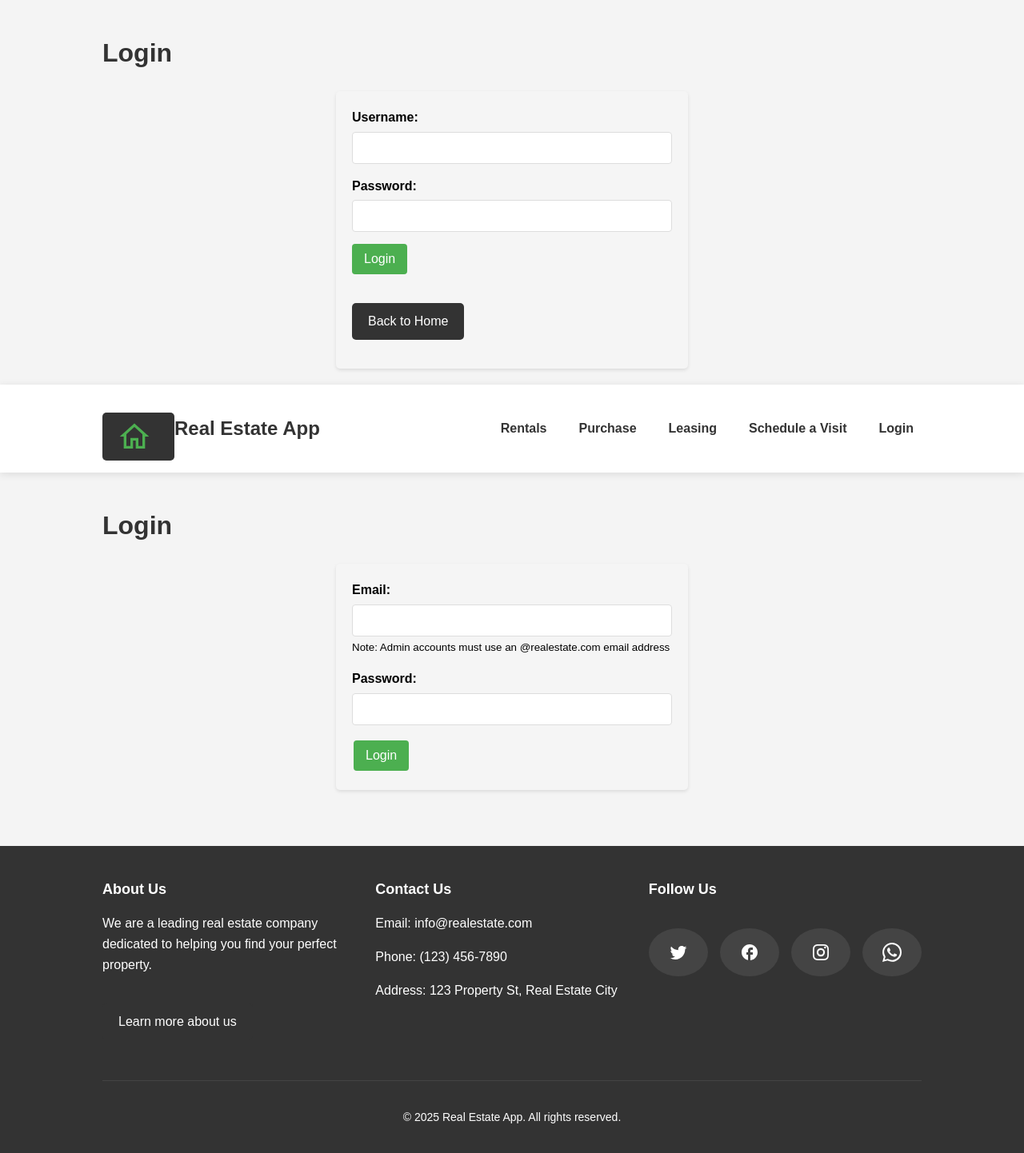
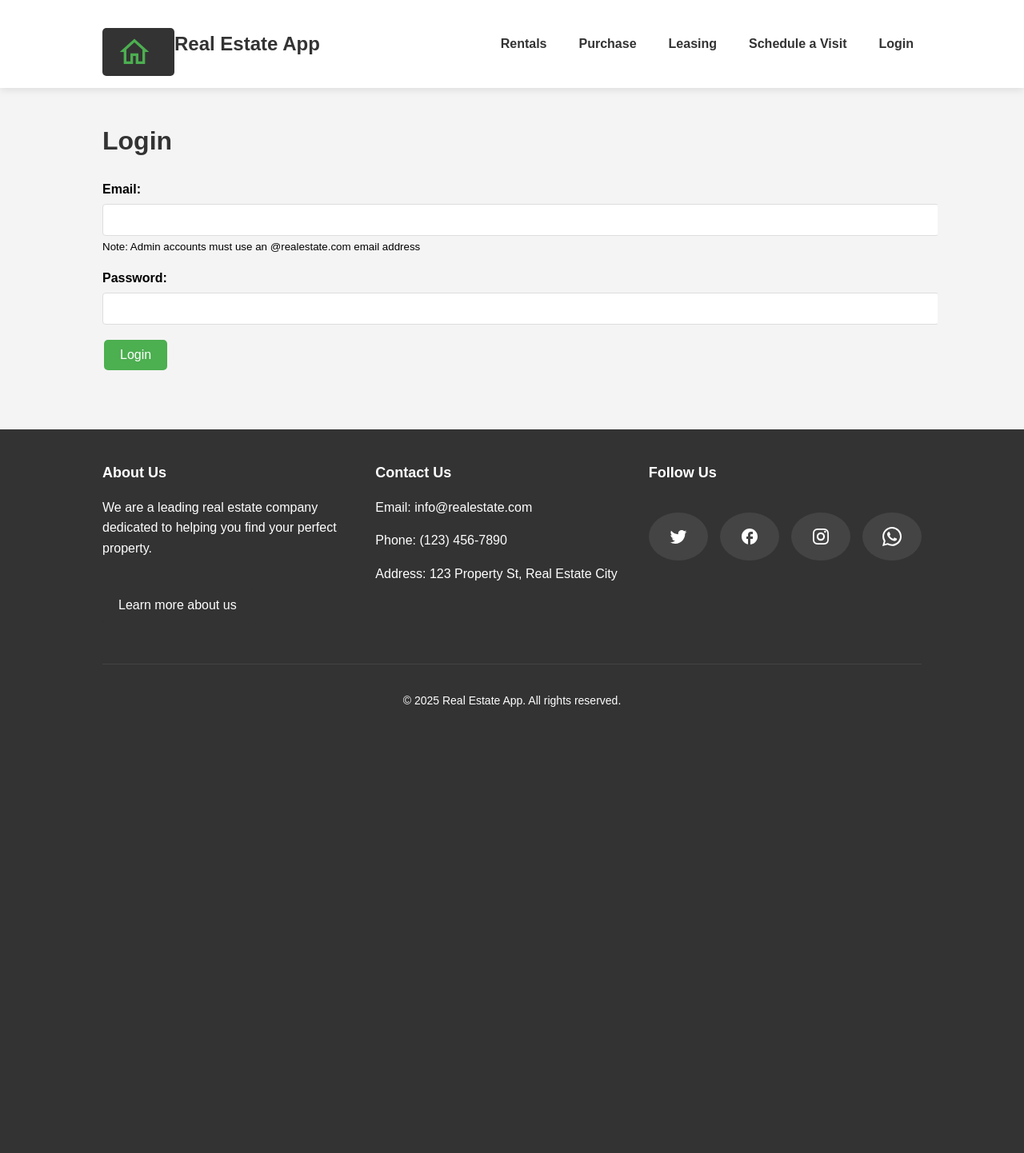
Before and after one commit to Cloesick/AiderRentallAppNew, a Flask app: page /login in a window 1280 px wide. Shown: the whole page at 80% size. After the commit the page ends 884 px from the top, so only its background shows below. Run offline with Flask 2, Linux system fonts and the light colour scheme.

Commit message:
refactor: Simplify active class condition and update login template

```diff
--- a/templates/layout.html
+++ b/templates/layout.html
@@ -20,13 +20,13 @@
             </div>
             <nav class="main-nav">
                 <ul>
-                    <li><a href="{{ url_for('rentals') }}" {% if request and request.path == url_for('rentals') %}class="active"{% endif %}>Rentals</a></li>
-                    <li><a href="{{ url_for('purchase') }}" {% if request and request.path == url_for('purchase') %}class="active"{% endif %}>Purchase</a></li>
-                    <li><a href="{{ url_for('leasing') }}" {% if request and request.path == url_for('leasing') %}class="active"{% endif %}>Leasing</a></li>
-                    <li><a href="{{ url_for('visiting') }}" {% if request and request.path == url_for('visiting') %}class="active"{% endif %}>Schedule a Visit</a></li>
+                    <li><a href="{{ url_for('rentals') }}" {% if request.path == url_for('rentals') %}class="active"{% endif %}>Rentals</a></li>
+                    <li><a href="{{ url_for('purchase') }}" {% if request.path == url_for('purchase') %}class="active"{% endif %}>Purchase</a></li>
+                    <li><a href="{{ url_for('leasing') }}" {% if request.path == url_for('leasing') %}class="active"{% endif %}>Leasing</a></li>
+                    <li><a href="{{ url_for('visiting') }}" {% if request.path == url_for('visiting') %}class="active"{% endif %}>Schedule a Visit</a></li>
                     {% if session.get('logged_in') %}
                         {% if session.get('is_admin') %}
-                            <li><a href="{{ url_for('manage_properties') }}" {% if request and request.path == url_for('manage_properties') %}class="active"{% endif %}>Manage Properties</a></li>
+                            <li><a href="{{ url_for('manage_properties') }}" {% if request.path == url_for('manage_properties') %}class="active"{% endif %}>Manage Properties</a></li>
                         {% endif %}
                         <li><a href="{{ url_for('logout') }}">Logout ({{ session.get('username') }})</a></li>
                     {% else %}
--- a/templates/login.html
+++ b/templates/login.html
@@ -1,42 +1,3 @@
-<!DOCTYPE html>
-<html>
-<head>
-    <title>Login - My Flask App</title>
-    <link rel="stylesheet" href="{{ url_for('static', filename='css/style.css') }}">
-    <link rel="stylesheet" href="{{ url_for('static', filename='css/login.css') }}">
-</head>
-<body>
-    <div class="container">
-        <h1>Login</h1>
-        <div class="login-container">
-
-        {% with messages = get_flashed_messages() %}
-          {% if messages %}
-            <div class="flash-messages">
-              {% for message in messages %}
-                <p>{{ message }}</p>
-              {% endfor %}
-            </div>
-          {% endif %}
-        {% endwith %}
-
-        <form method="POST" action="{{ url_for('login') }}">
-            <div class="form-group">
-                <label for="username">Username:</label>
-                <input type="text" id="username" name="username" required>
-            </div>
-            <div class="form-group">
-                <label for="password">Password:</label>
-                <input type="password" id="password" name="password" required>
-            </div>
-            <button type="submit">Login</button>
-        </form>
-
-        <p><a href="{{ url_for('home') }}">Back to Home</a></p>
-        </div>
-    </div>
-</body>
-</html>
 {% extends "layout.html" %}
 
 {% block title %}Login - Real Estate App{% endblock %}
```
